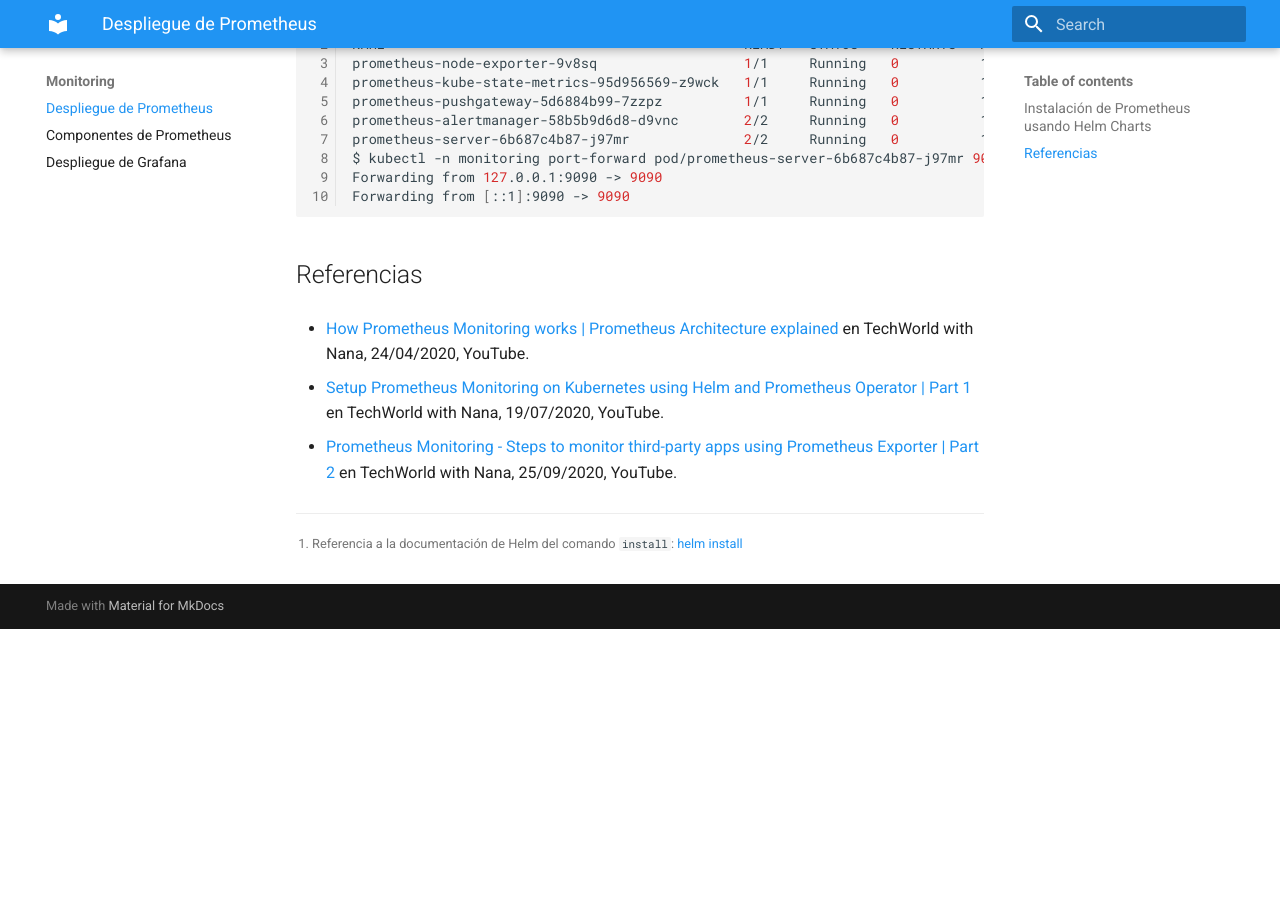
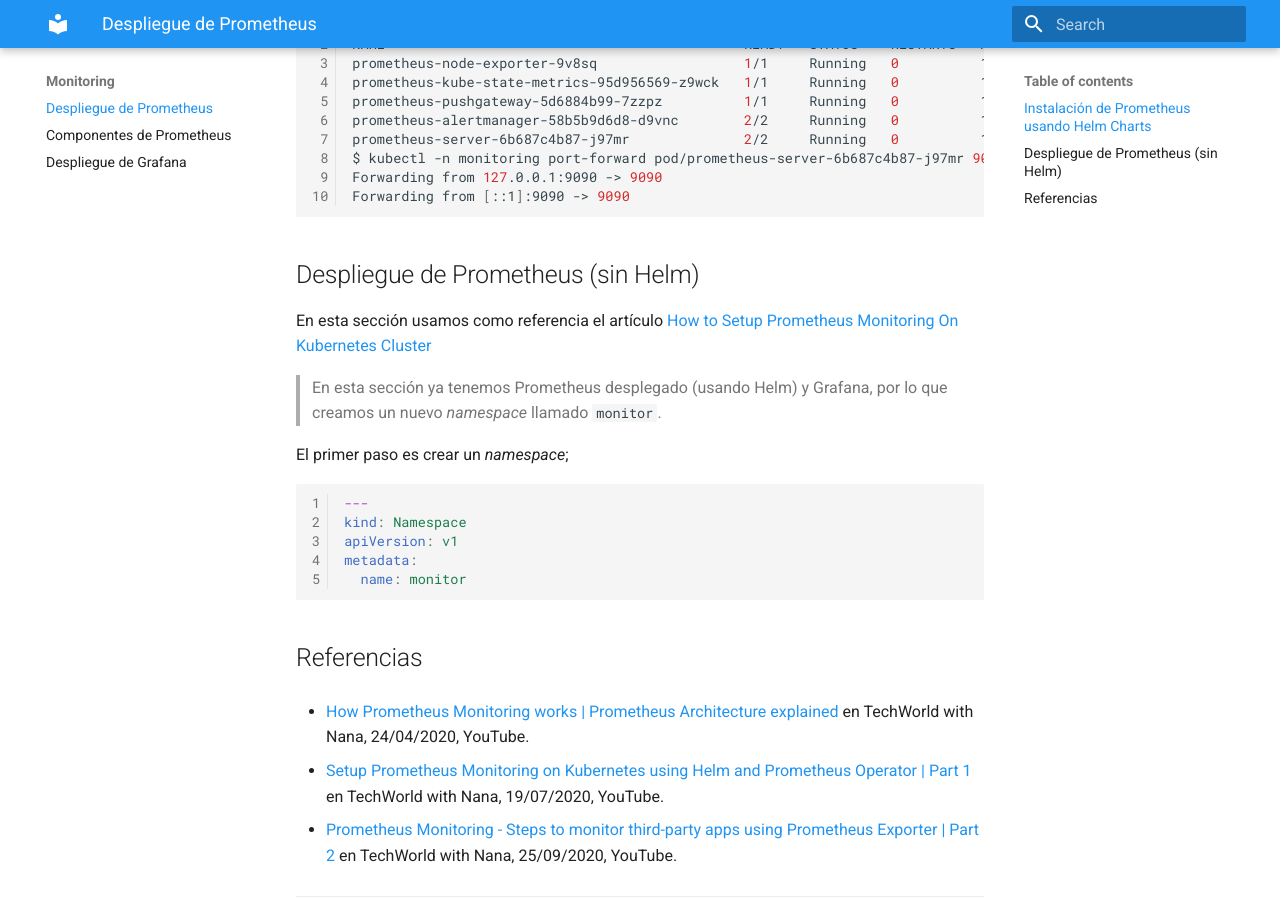
Before and after one commit to onthedock/k8s-devops, an MkDocs documentation site: the page built from docs/monitoring/prometheus.md, in a window 1280 px wide and 900 px high, scrolled down 2853 px. Built offline with MkDocs 1.6.1 and Material for MkDocs 9.7.7, drawn with Linux system fonts in a browser that asks for light colours; before the commit the page ends 3482 px from its top, so only the background shows below that.

Commit message:
Prometheus: creación del namespace

````diff
--- /dev/null
+++ b/docs/monitoring/deploy/prometheus.yaml
@@ -0,0 +1,5 @@
+---
+kind: Namespace
+apiVersion: v1
+metadata:
+  name: monitor
--- a/docs/monitoring/prometheus.md
+++ b/docs/monitoring/prometheus.md
@@ -143,6 +143,22 @@ Forwarding from [::1]:9090 -> 9090
 
 ```
 
+## Despliegue de Prometheus (sin Helm)
+
+En esta sección usamos como referencia el artículo [How to Setup Prometheus Monitoring On Kubernetes Cluster](https://devopscube.com/setup-prometheus-monitoring-on-kubernetes/)
+
+> En esta sección ya tenemos Prometheus desplegado (usando Helm) y Grafana, por lo que creamos un nuevo *namespace* llamado `monitor`.
+
+El primer paso es crear un *namespace*;
+
+```yaml
+---
+kind: Namespace
+apiVersion: v1
+metadata:
+  name: monitor
+```
+
 ## Referencias
 
 - [How Prometheus Monitoring works | Prometheus Architecture explained](https://youtu.be/h4Sl21AKiDg) en TechWorld with Nana, 24/04/2020, YouTube.
````
